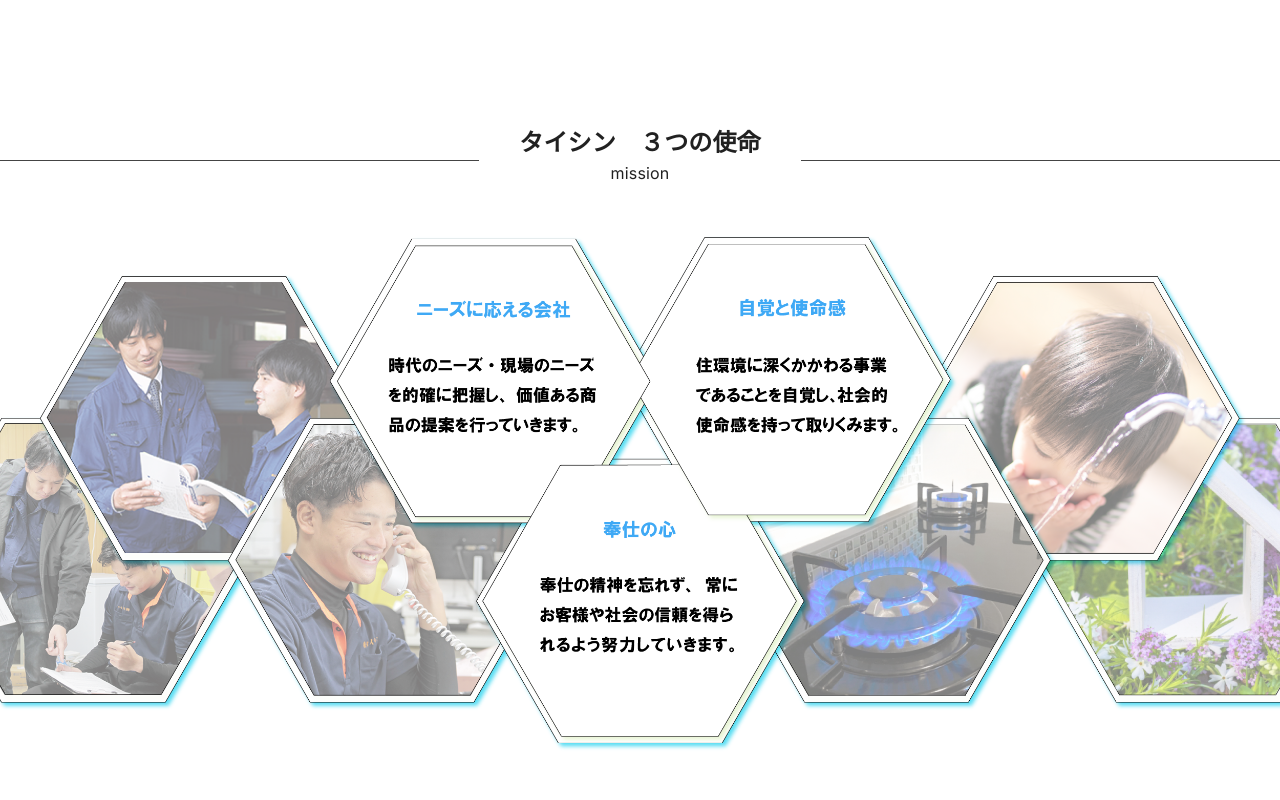
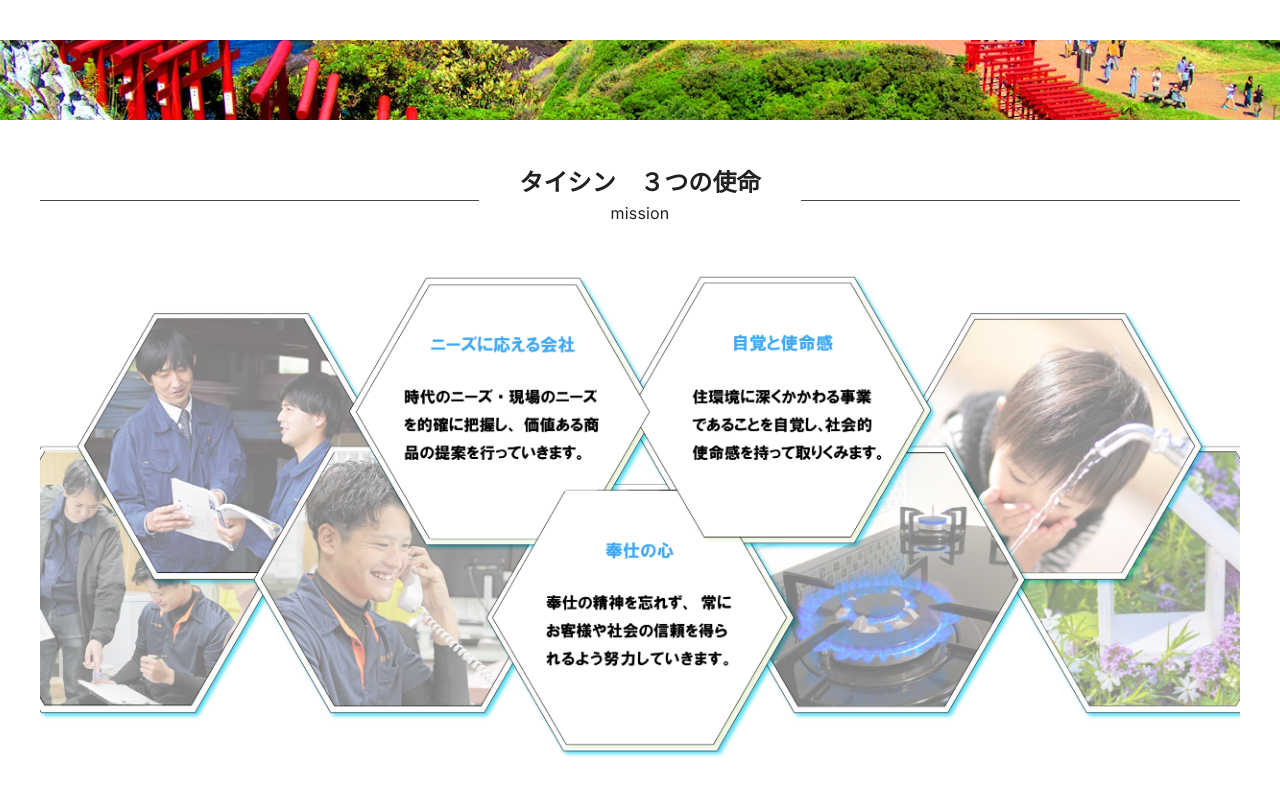
Before and after one commit to ECtaneha/website, a Next.js app: page / in a window 1280 px wide. Shown: the part 1640-2440 px from the top of the page. Built offline with nearby package versions, Linux system fonts and the light colour scheme.

Commit message:
h2 padding change

```diff
--- a/src/app/page.module.scss
+++ b/src/app/page.module.scss
@@ -2,7 +2,7 @@
   width: 100%;
   height: 420vh;
   background-color: #fff;
-  background: url(../../public/images/motonosumijinja001.jpg) no-repeat 0 0;
+  background: url(../../public/images/motonosumijinja001.jpg);
   background-size: contain;
   background-attachment: fixed;
 }
--- a/src/components/Mission/Mission.tsx
+++ b/src/components/Mission/Mission.tsx
@@ -9,7 +9,10 @@
   const width = 800;
   const height = 600;
   return (
-    <div className={globalStyles.contentsWrapper}>
+    <div className={`
+      ${globalStyles.contentsWrapper}
+      ${styles.missionContainer}
+    `}>
       <h2 className={globalStyles.h2}>
         <div className={globalStyles.h2Wrapper}>
           <p>タイシン　３つの使命</p>
--- a/src/components/Mission/mission.module.scss
+++ b/src/components/Mission/mission.module.scss
@@ -1,3 +1,7 @@
+.missionContainer {
+  padding: 40px;
+}
+
 .missionImage {
   width: 100%;
   height: 100%;
```
